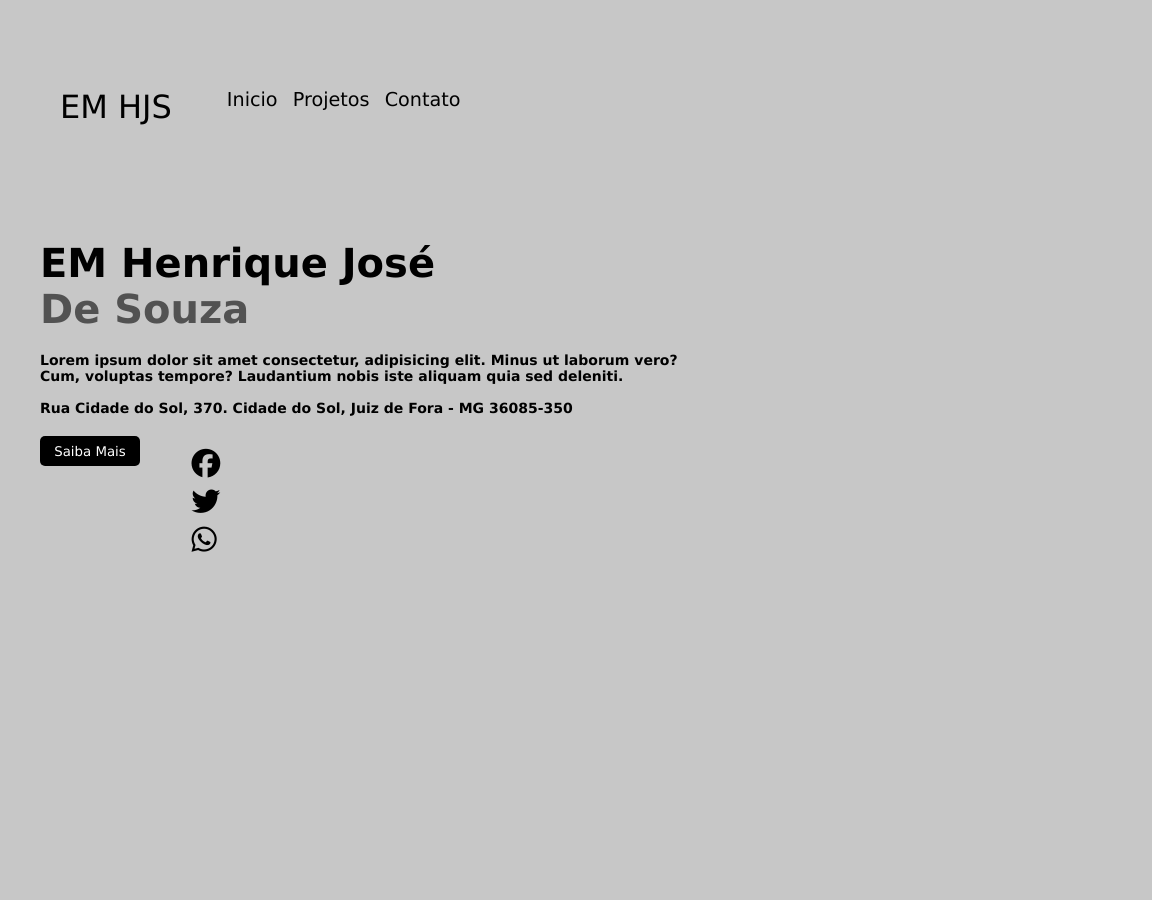
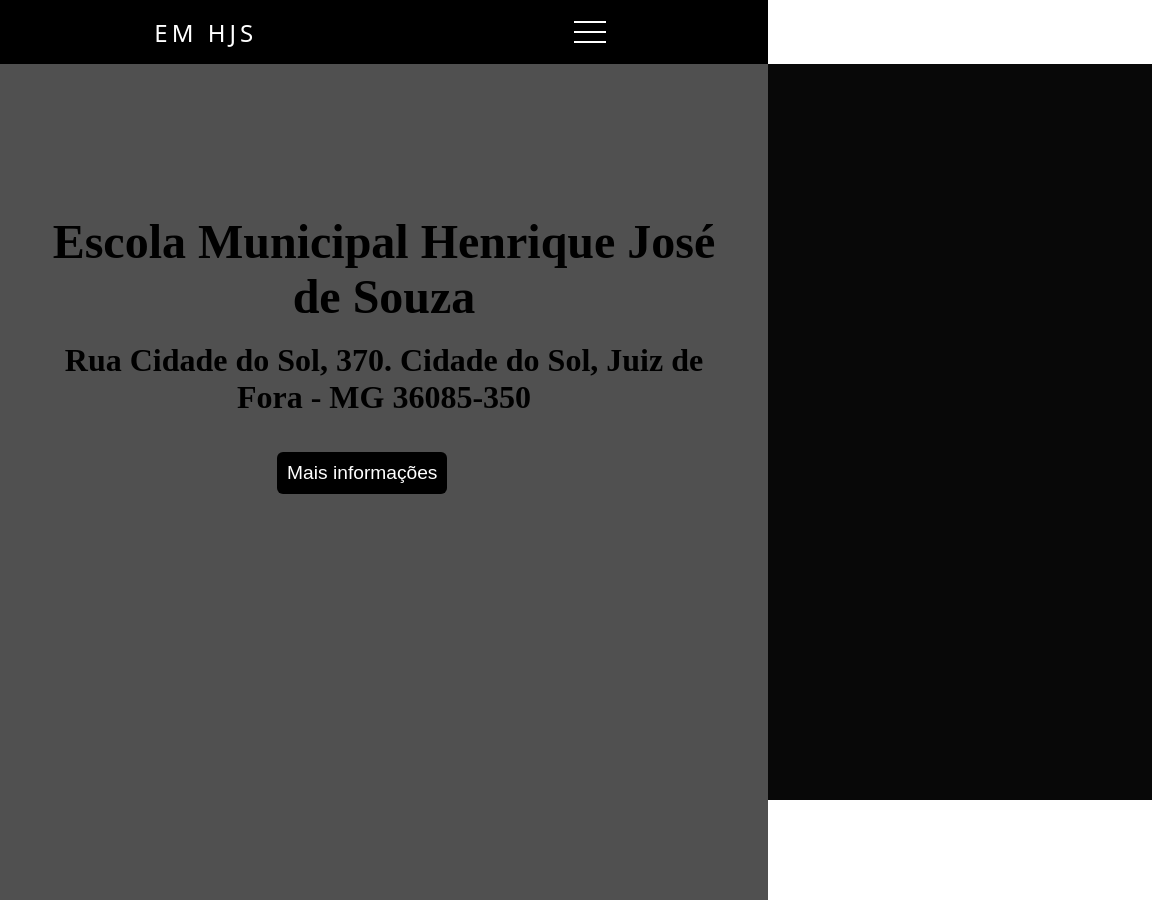
Before and after one commit to llarysilva/hjs-site1.0, a plain HTML site: page index.html in a window 768 px wide. Shown: the whole page, 1152 px wide, since content can reach past the window. Before the commit the page ends 800 px from the top, so only its background shows below. Drawn offline with Linux system fonts and the light colour scheme.

Commit message:
commitei

```diff
--- a/css.css
+++ b/css.css
@@ -1,238 +1,172 @@
 * {
     margin: 0;
     padding: 0;
-    box-sizing: border-box;
-    font-family: Verdana, Geneva, Tahoma, sans-serif;
   }
-.center {
+
+  a {
+    color: #fff;
+    text-decoration: none;
+    transition: 0.3s;
+  }
+
+  a:hover {
+    opacity: 0.7;
+  }
+
+  .logo {
+    font-size: 24px;
+    text-transform: uppercase;
+    letter-spacing: 4px;
+  }
+
+  nav {
     display: flex;
-    flex-wrap: wrap;
-    max-width: 1100px;
-    margin: 0 auto;
+    justify-content: space-around;
+    align-items: center;
+    font-family: system-ui, -apple-system, Helvetica, Arial, sans-serif;
+    background: #000000;
+    height: 8vh;
+  }
+
+  main {
+    background: rgb(80, 80, 80);
+    background-size: cover;
+    height: 92vh;
+  }
+  .centro {
+      text-align: center;
+      padding-top:100px ;
+  }
+  button {
+      padding: 10px;
+      cursor: pointer;
+      border-radius: 6px;
+      font-size: 1.2em;
+      background-color: #000000;
+      color: #fff;
+      box-shadow: 0;
+      border: 0;
+      margin-left: 15%;
+      transition: all 0.3s ease;
 
     }
-body {
-    background-color: rgba(167, 167, 167, 0.637);
+    button:hover{
+
+            letter-spacing: -0.5px;
     }
-header {
-    padding: 20px ;
-    height: 200px;
-}
-.logo a  {
-
-font-size: 2em;
-transition: 0.3s all ease;
-color: rgb(0, 0, 0);
-text-decoration: none;
+  .button{
+      padding-left: 33%;
 
   }
-.logo a:hover{
-    letter-spacing: -0.9px;
+  .nav-list {
+    list-style: none;
+    display: flex;
+  }
 
+  .nav-list li {
+    letter-spacing: 3px;
+    margin-left: 32px;
   }
-.logo {
-    padding-top: 28px;
+
+  .mobile-menu {
+    display: none;
+    cursor: pointer;
   }
-.menu {
-    margin-right: 30px;
-    padding-top: 28px;
-    text-align: right;
 
+  .mobile-menu div {
+    width: 32px;
+    height: 2px;
+    background: #fff;
+    margin: 8px;
+    transition: 0.3s;
   }
-.menu a {
-    color: black;
-    text-decoration: none;
-    font-weight: 200;
-    margin: 6px;
-    font-size: 1.2em;
-    text-align: center;
-    position: relative;
-    left: 700px;
 
-
-}
-.menu a:hover{
-    color: rgb(145, 22, 145);
-    transition: 0.5s all ease;
-
-}
-html, body{
-    height: 100%;
-    overflow-y: hidden;
+  @media (max-width: 999px) {
+    body {
       overflow-x: hidden;
     }
-section.sobre {
-    position: relative;
-    height: calc(100% - 200px);
+    .nav-list {
+      position: absolute;
+      top: 8vh;
+      right: 0;
+      width: 50vw;
+      height: 92vh;
+      background: #080808;
+      flex-direction: column;
+      align-items: center;
+      justify-content: space-around;
+      transform: translateX(100%);
+      transition: transform 0.3s ease-in;
     }
-.extras {
-    position: absolute;
-    bottom: -470px;
-    right: -500px;
-    width: 1000px;
-    border-radius: 50%;
-    height: 950px;
-    background-color: #3d3b3d;
-    transition: 0.5s all ease;
-
+    .nav-list li {
+      margin-left: 0;
+      opacity: 0;
     }
-.extras i{
-    color: black;
+    .mobile-menu {
+      display: block;
     }
-.social-media{
-    position: absolute;
-    right: 510px;
-    top: 200px;
-
-}
-.social-media a {
-    display: block;
-    font-size: 1.5em;
-    margin: 10px 0 ;
+    button {
+        padding: 10px;
+        margin-left: -10%;
 
 
 
     }
-.social-media i{
-    transition: 0.5s all;
+    main{
+        padding: 10px;
     }
-.social-media a, i:hover{
-    transform: scale(1.2);
-    color: aliceblue;
-}
-.texto-sobre {
-    margin-top: 0px;
-}
-.texto-sobre h1{
-   font-size: 40px;
-}
-.texto-sobre p {
-    margin: 20px 0;
-    color: black;
-    font-size: 14px;
-    font-weight: bold
-
-}
-.extras img {
-    width: 300px;
-    height: 300px;
-    transition: 0.5s all ease;
-    margin-top: 35px;
-    border-radius: 100%;
-}
-.texto-sobre button {
-    border: 0;
-    background-color: rgb(0, 0, 0);
-    color: white;
-    width: 100px;
-    border-radius: 5px;
-    height: 30px;
-    cursor: pointer;
-    padding: -1px;
-    text-align: center;
-    transition: all 0.3s ease;
-
-}
-.texto-sobre button:hover{
-
-        letter-spacing: 0.5px;
-}
-.boloss {
-    position: absolute;
-    left: 50%;
-    bottom: 20px;
-    transform: translateX(-50%);
-    display: flex;
-    list-style-type: none;
-    margin:  0 20px;
-    cursor: pointer;
-    transition: all 0.5s;
-      transition: 0.5s all;
-}
-
-
-.boloss img {
-    width: 80px;
-    height: 60px;
-    border-radius: 100%;
-    margin: 5px;
-
-
-}
-.boloss li {
-      transition: 0.5s all ease;
-
-}
-.boloss li:hover {
-    transform: translateY(-15px);
-}
-.boloss li img{
-    max-width: 60px;
-
-}
- /* Responsividade*/
-
- @media (max-width:1050px){
-     .extras{
-
-
-    bottom: 0px;
-    right: 0px;
-    width: 0px;
-    border-radius: 10%;
-    height: 0px;
-    background-color: #ca00b9;
-    transition: 0.5s all ease;
-     }
-
-     section.sobre{
-      height: calc(0% - 0px);
 
   }
 
 
+  .nav-list.active {
+    transform: translateX(0);
+  }
 
-    html {
-        padding: 40px;
+  @keyframes navLinkFade {
+    from {
+      opacity: 0;
+      transform: translateX(50px);
     }
-    .boloss img {
-       display: none;
+    to {
+      opacity: 1;
+      transform: translateX(0);
+    }
+  }
+
+  .mobile-menu.active .line1 {
+    transform: rotate(-45deg) translate(-8px, 8px);
+  }
+
+  .mobile-menu.active .line2 {
+    opacity: 0;
+  }
+
+  .mobile-menu.active .line3 {
+    transform: rotate(45deg) translate(-5px, -7px);
+  }
+  @media(max-width:900px) and (min-width:450px) {
+    .button {
+        padding-left: 40%;
 
 
     }
-
-    .menu {
-
-        text-align: center;
-
+    button {
+        padding: 10px;
+        border-radius: 6px;
+        font-size: 1.2em;
+        background-color: #000000;
+        color: #fff;
+        box-shadow: 0;
+        border: 0;
     }
-    .menu a {
-        color: black;
-        text-decoration: none;
-        font-weight: 200;
-        margin: 5px;
-        font-size: 1.2em;
-        text-align: center;
-        position: relative;
-        left:50px;
-
-
+    main{
+        padding: 50px;
     }
-    .menu a:hover{
-        color: rgb(145, 22, 145);
-        transition: 0.5s all ease;
-
+    main h1{
+        font-size: 3em;
     }
-    .texto-sobre{
-        left: 50%;
-        right: 50%;
-    }
-    html, body{
-        height: 100%;
-        overflow-y: none ;
-        overflow-x: none;
+    main h3{
+        font-size: 2em;
     }
   }
- @media (max-width:300px) {
-
- }
--- a/index.html
+++ b/index.html
@@ -1,67 +1,40 @@
 <!DOCTYPE html>
-<html lang="en">
-<head>
-    <meta charset="UTF-8">
-    <meta http-equiv="X-UA-Compatible" content="IE=edge">
-    <meta name="viewport" content="width=device-width, initial-scale=1.0">
-    <script src="https://kit.fontawesome.com/9193324559.js" crossorigin="anonymous"></script>
-    <title>DeliciasGourmet</title>
-    <link rel="stylesheet" href="css.css">
+<html lang="pt-br">
+  <head>
+    <meta charset="UTF-8" />
+    <meta http-equiv="X-UA-Compatible" content="IE=edge" />
+    <meta name="viewport" content="width=device-width, initial-scale=1.0" />
+    <title>Navbar</title>
+    <link rel="stylesheet" href="css.css" />
+  </head>
 
-</head>
-<body onclick="clicar">
-  <header>
-    <div class="center">
-        <div class="logo"><a href="">EM HJS</a></div>
-        <div class="menu">
-            <a href="mais.html">Inicio</a>
-            <a href="#">Projetos</a>
-            <a href="#">Contato</a>
-
+  <body>
+    <header>
+      <nav>
+        <a class="logo" href="/">EM HJS</a>
+        <div class="mobile-menu">
+          <div class="line1"></div>
+          <div class="line2"></div>
+          <div class="line3"></div>
         </div>
-
-    </div>
-</header>
-
-    <section class="sobre">
-        <div class="extras">
-            <img src="imagens/CIENCIAS.jpg" alt="" class="materiais">
-            <div class="social-media">
-                <a href="#"><i class="fab fa-facebook"></i></a> <a href=""><i class="fab fa-twitter"></i></a>
-                <a href=""><i class="fab fa-whatsapp"></i></a>            </div>
-
+        <ul class="nav-list">
+          <li><a href="mais.html">Início</a></li>
+          <li><a href="#">Sobre</a></li>
+          <li><a href="#">Projetos</a></li>
+          <li><a href="#">Contato</a></li>
+        </ul>
+      </nav>
+    </header>
+    <main>
+        <div class="centro">
+            <h1>Escola Municipal Henrique José de Souza</h1> <br>
+            <h3>Rua Cidade do Sol, 370. Cidade do Sol, Juiz de Fora - MG 36085-350
+            </h3>
+        </div> <br><br>
+        <div class="button">
+            <button>Mais informações</button>
         </div>
-        <div class="center">
-            <div class="texto-sobre">
-                <h1>EM Henrique José<br> <span style="color: rgb(82, 82, 82);font-weight: 700;"> De Souza</span></h1>
-                 <p>Lorem ipsum dolor sit amet consectetur, adipisicing elit. Minus ut laborum vero? <br> Cum, voluptas tempore? Laudantium nobis iste aliquam quia sed deleniti. <br><br> Rua Cidade do Sol, 370. Cidade do Sol, Juiz de Fora - MG 36085-350</p>
-                 <a href="mais.html"><button>Saiba Mais</button></a>
-                </div>
-
-        </div>
-        <ul class="boloss">
-            <li><img src="imagens/download.jpeg" alt="" onclick="slider('download.jpeg');changeColor('gray')"></li>
-            <li><img src="imagens/download (1).jpeg"  alt="" onclick="slider('download (1).jpeg');changeColor('black')"></li>
-            <li><img src="imagens/download (2).jpeg" alt="" onclick="slider('download (2).jpeg');changeColor('gray')"></li>
-            <li><img src="imagens/Matematica-1200x675.jpeg" alt="" onclick="slider('Matematica-1200x675.jpeg');changeColor('black')"></li>
-            <li><img src="imagens/geo.jpg" alt="" onclick="slider('geo.jpg');changeColor('gray')"></li>
-            <li><img src="imagens/CIENCIAS.jpg" alt="" onclick="slider('CIENCIAS.jpg');changeColor('black')"></li>
-            <li><img src="imagens/ARTE.jpg" alt="" onclick="slider('ARTE.jpg');changeColor('gray')"></li>
-
-
-        </ul>
-    </section>
-    <script>
-        function slider(anything) {
-            document.querySelector('.materiais').src = anything
-        }
-        function changeColor(color){
-            const extras = document.querySelector('.extras');
-            extras.style.background = color;
-
-        }
-
-
-    </script>
-</body>
-</html>
+    </main>
+    <script src="mobile.js"></script>
+  </body>
+</html
--- /dev/null
+++ b/mobile.js
@@ -0,0 +1,44 @@
+class MobileNavbar {
+    constructor(mobileMenu, navList, navLinks) {
+      this.mobileMenu = document.querySelector(mobileMenu);
+      this.navList = document.querySelector(navList);
+      this.navLinks = document.querySelectorAll(navLinks);
+      this.activeClass = "active";
+
+      this.handleClick = this.handleClick.bind(this);
+    }
+
+    animateLinks() {
+      this.navLinks.forEach((link, index) => {
+        link.style.animation
+          ? (link.style.animation = "")
+          : (link.style.animation = `navLinkFade 0.5s ease forwards ${
+              index / 7 + 0.3
+            }s`);
+      });
+    }
+
+    handleClick() {
+      this.navList.classList.toggle(this.activeClass);
+      this.mobileMenu.classList.toggle(this.activeClass);
+      this.animateLinks();
+    }
+
+    addClickEvent() {
+      this.mobileMenu.addEventListener("click", this.handleClick);
+    }
+
+    init() {
+      if (this.mobileMenu) {
+        this.addClickEvent();
+      }
+      return this;
+    }
+  }
+
+  const mobileNavbar = new MobileNavbar(
+    ".mobile-menu",
+    ".nav-list",
+    ".nav-list li",
+  );
+  mobileNavbar.init();
```
Lines whose indentation alone changed are shown as unchanged.
